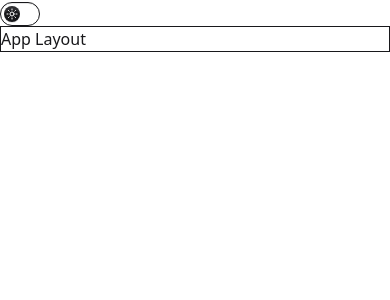
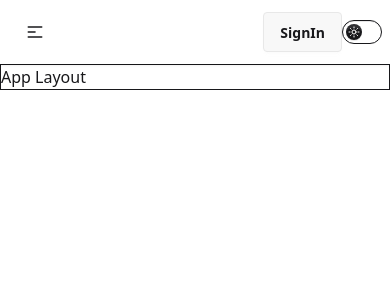
Before and after one commit to Dev-Asifur-Rahman/next-learn, a Next.js app: page / in a window 390 px wide. Shown: the top 300 px of the page. Built offline with nearby package versions, Linux system fonts and the light colour scheme.

Commit message:
navbar added

```diff
--- a/package.json
+++ b/package.json
@@ -10,7 +10,7 @@
   },
   "dependencies": {
     "daisyui": "^5.0.43",
-    "next": "15.3.3",
+    "next": "^15.3.3",
     "react": "^19.0.0",
     "react-dom": "^19.0.0"
   },
--- a/src/app/layout.js
+++ b/src/app/layout.js
@@ -1,8 +1,5 @@
-
-
 import NavBar from "@/components/NavBar";
 import "./globals.css";
-import { Context } from "@/Context";
 
 export const metadata = {
   title: {
@@ -12,18 +9,15 @@
 };
 
 export default function RootLayout({ children }) {
-  const greet = 'hello'
-  const Provider = {greet};
   return (
     <html lang="en">
       <body>
         <NavBar></NavBar>
-        <Context.Provider value={Provider}>
-          <section className="border w-full">
-            <p className="">App Layout</p>
-            <div>{children}</div>
-          </section>
-        </Context.Provider>
+
+        <section className="border w-full">
+          <p className="">App Layout</p>
+          <div>{children}</div>
+        </section>
       </body>
     </html>
   );
--- a/src/components/NavBar.jsx
+++ b/src/components/NavBar.jsx
@@ -4,7 +4,7 @@
 import { useContext, useEffect, useState } from "react";
 
 const NavBar = () => {
-  const {greet} = useContext(Context)
+  const { greet } = useContext(Context);
   //   const [theme, setTheme] = useState(() => {
   //     if (typeof window !== "undefined") {
   //       return localStorage.getItem("theme") || "light";
@@ -13,8 +13,7 @@
   //   });
   const [theme, setTheme] = useState("light");
   const [isMounted, setIsMounted] = useState(false);
-
-  console.log(greet)
+  const [Dropdown, setDropdown] = useState(false);
 
   useEffect(() => {
     const savedTheme = localStorage.getItem("theme") || "light";
@@ -28,7 +27,7 @@
     html.setAttribute("data-theme", theme);
     localStorage.setItem("theme", theme);
     setIsMounted(true);
-  }, [theme,isMounted]);
+  }, [theme, isMounted]);
 
   const theme_controller = (e) => {
     if (e.target.checked) {
@@ -41,7 +40,75 @@
   };
 
   return (
-    <div>
+    <div className="navbar bg-base-100 shadow-sm">
+      <div className="navbar-start">
+        <div
+          className="dropdown"
+          tabIndex={0}
+          onClick={() => setDropdown(!Dropdown)}
+        >
+          <div className="btn btn-ghost lg:hidden">
+            <svg
+              xmlns="http://www.w3.org/2000/svg"
+              className="h-5 w-5"
+              fill="none"
+              viewBox="0 0 24 24"
+              stroke="currentColor"
+            >
+              {" "}
+              <path
+                strokeLinecap="round"
+                strokeLinejoin="round"
+                strokeWidth="2"
+                d="M4 6h16M4 12h8m-8 6h16"
+              />{" "}
+            </svg>
+          </div>
+          {Dropdown && (
+            <ul
+              tabIndex={0}
+              className="menu menu-sm bg-base-100 dropdown-content rounded-box z-1 mt-3 w-40 p-2 shadow"
+            >
+              {/* 2. Added onClick to each <li> to close the dropdown */}
+              <li onClick={() => setDropdown(false)}>
+                <a>Item 1</a>
+              </li>
+              <li onClick={() => setDropdown(false)}>
+                <a>Item 2</a>
+              </li>
+              <li onClick={() => setDropdown(false)}>
+                <a>Item 3</a>
+              </li>
+            </ul>
+          )}
+        </div>
+        <p className="text-3xl font-bold hidden md:inline lg:inline">DaisyUI</p>
+      </div>
+      <div className="navbar-center hidden lg:flex">
+        <ul className="menu menu-horizontal px-1">
+          <li>
+            <a>Item 1</a>
+          </li>
+          <li>
+            <details>
+              <summary>Parent</summary>
+              <ul className="p-2">
+                <li>
+                  <a>Submenu 1</a>
+                </li>
+                <li>
+                  <a>Submenu 2</a>
+                </li>
+              </ul>
+            </details>
+          </li>
+          <li>
+            <a>Item 3</a>
+          </li>
+        </ul>
+      </div>
+      <div className="navbar-end">
+        <button className="btn">SignIn</button>
         <label className="toggle text-base-content">
           <input
             type="checkbox"
@@ -91,6 +158,7 @@
           </svg>
         </label>
       </div>
+    </div>
   );
 };
 
```
Also changed, not shown: 1 other file (tests, documents, lock files or other folders). Lines whose indentation alone changed are shown as unchanged.
